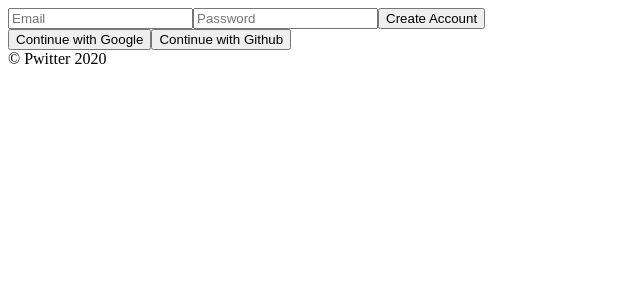
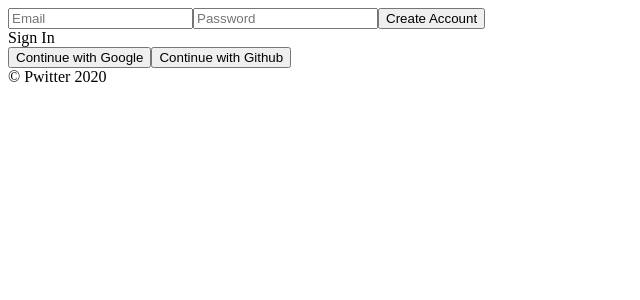
Before and after one commit to Dev-HyunSang/pwitter, a React (Create React App) app: page /#/ in a window 1280 px wide. Shown: the top 300 px of the page, without its empty margins (0-640 px from the left). Built offline with nearby package versions, Linux system fonts and the light colour scheme; no server answers.

Commit message:
NewAccount 수정하였고, 업데이트를 통해서 Sign Up 함.

```diff
--- a/src/routes/Auth.js
+++ b/src/routes/Auth.js
@@ -5,6 +5,8 @@ const Auth = () => {
     const [email, setEmail] = useState("");
     const [password, setPassword] = useState("");
     const [newAccount, setNewAccount] = useState(true);
+    const [error, setError] = useState("");
+
     const onChange = (event) => {
         const {
             target: {name, value}
@@ -19,6 +21,7 @@ const Auth = () => {
     const onSubmit = async(event) => {
         event.preventDefault();
         let data;
+        // FIX: Email already-in-use & Google API POST 400 Error
         try {
             if(newAccount) {
                 data = await authService.createUserWithEmailAndPassword(email, password)
@@ -27,9 +30,11 @@ const Auth = () => {
             }
             console.log(data);
         } catch(error) {
-            console.error(error);
+            console.error(error.message);
         }
-    }
+    };
+    const toggleAccount = () => setNewAccount((prev) =>  !prev);
+
     return (
         <div>
             <form onSubmit={onSubmit}>
@@ -47,8 +52,10 @@ const Auth = () => {
                     required
                     value={password}
                     onChange={onChange}/>
-                <input type="submit" value="Log In" value={newAccount ? "Create Account" : "Log In"} />
+                <input type="submit" value="Log In" value={newAccount ? "Create Account" : "Sign In"} />
+                {error}
             </form>
+            <span onClick={toggleAccount}>{newAccount ? "Sign In" : "Create Account"}</span>
             <div>
                 <button type="button">Continue with Google</button>
                 <button type="button">Continue with Github</button>
```
